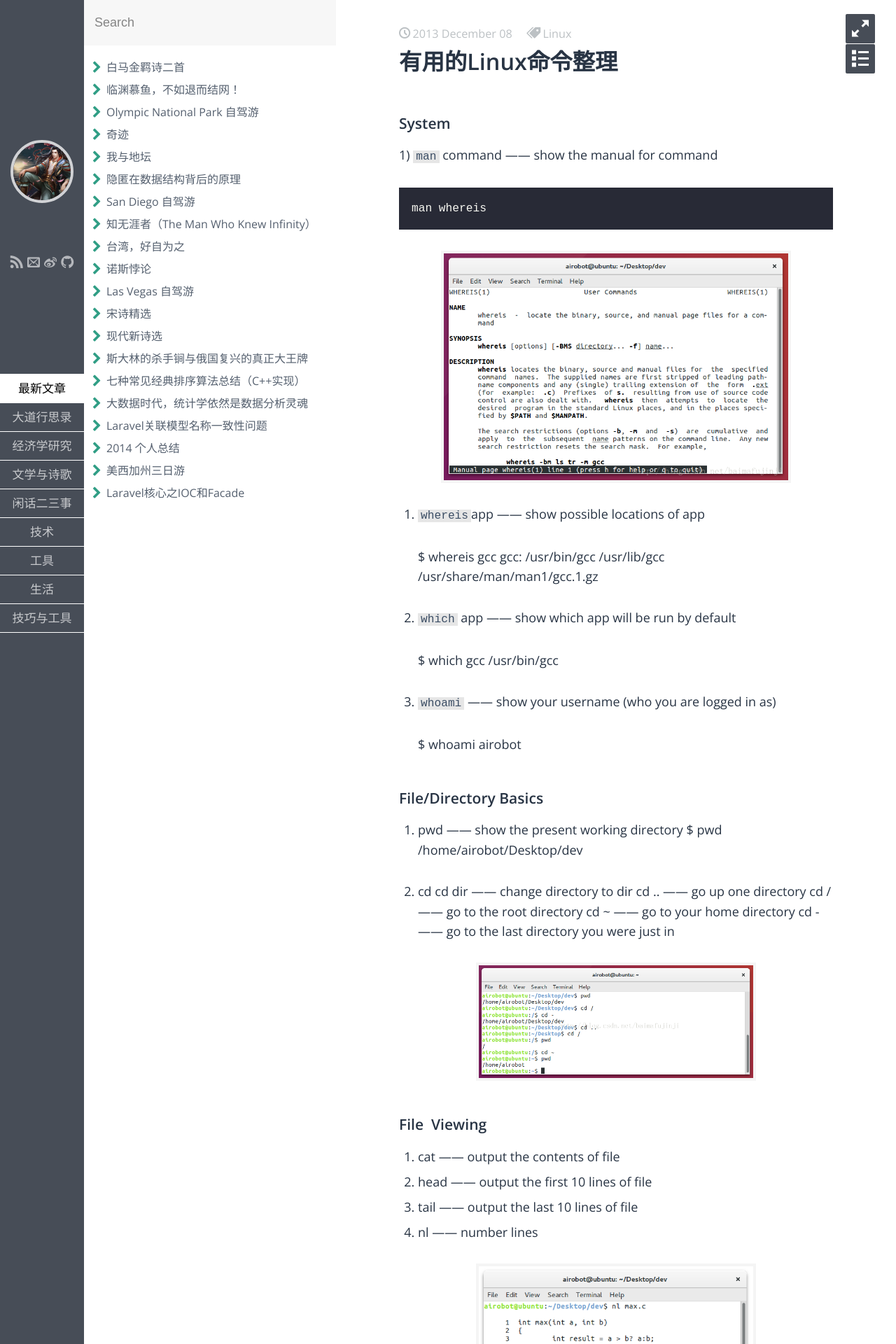
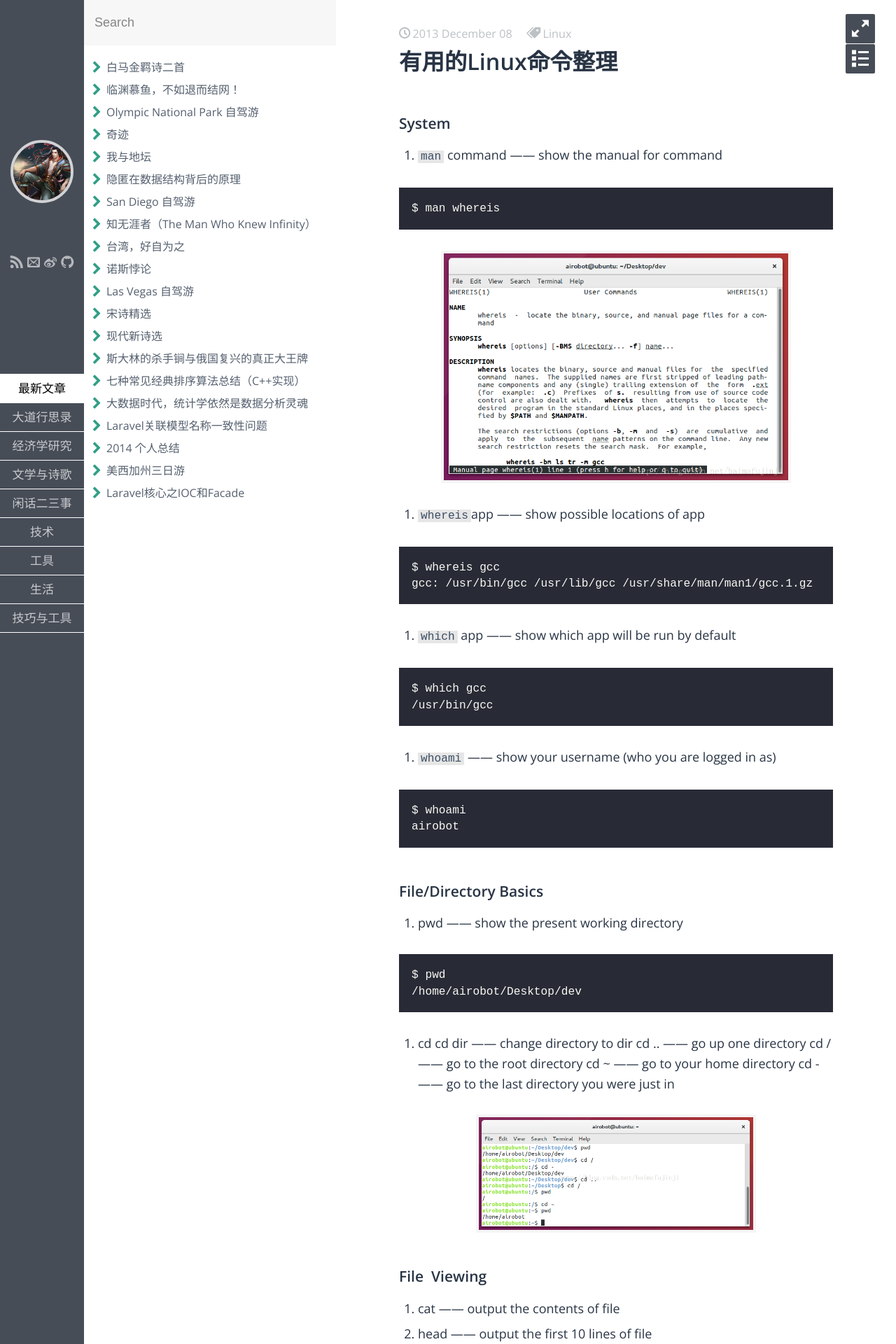
Before and after one commit to fzuo/baimafujinji, a Jekyll site: the page built from _posts/tool/2013-12-08-linux-command.md, in a window 1280 px wide. Shown: the top 1920 px of the page at 70% size. Built offline with Jekyll 4.4.1, drawn with Linux system fonts in a browser that asks for light colours; some web fonts are replaced; some of the changed text lies outside the part shown.

Commit message:
Update 2013-12-08-linux-command.md

````diff
--- a/_posts/tool/2013-12-08-linux-command.md
+++ b/_posts/tool/2013-12-08-linux-command.md
@@ -9,10 +9,10 @@ keywords: Linux,命令
 
 ### System
 
-1) `man` command —— show the manual for command
+1. `man` command —— show the manual for command
 
 ```
-man whereis
+$ man whereis
 ```
 
 <p align="center">
@@ -21,24 +21,33 @@ man whereis
 
 2. `whereis`app —— show possible locations of app
 
-    $ whereis gcc
-    gcc: /usr/bin/gcc /usr/lib/gcc /usr/share/man/man1/gcc.1.gz
+```
+$ whereis gcc
+gcc: /usr/bin/gcc /usr/lib/gcc /usr/share/man/man1/gcc.1.gz
+```
 
 3. `which` app —— show which app will be run by default
 
-    $ which gcc
-    /usr/bin/gcc
+```
+$ which gcc
+/usr/bin/gcc
+```
 
 4. `whoami` —— show your username (who you are logged in as)
 
-    $ whoami
-    airobot
+```
+$ whoami
+airobot
+```
 
 ### File/Directory Basics
 
 5. pwd —— show the present working directory
+
+```
 $ pwd
 /home/airobot/Desktop/dev
+```
 
 6. cd
 cd dir —— change directory to dir
````
